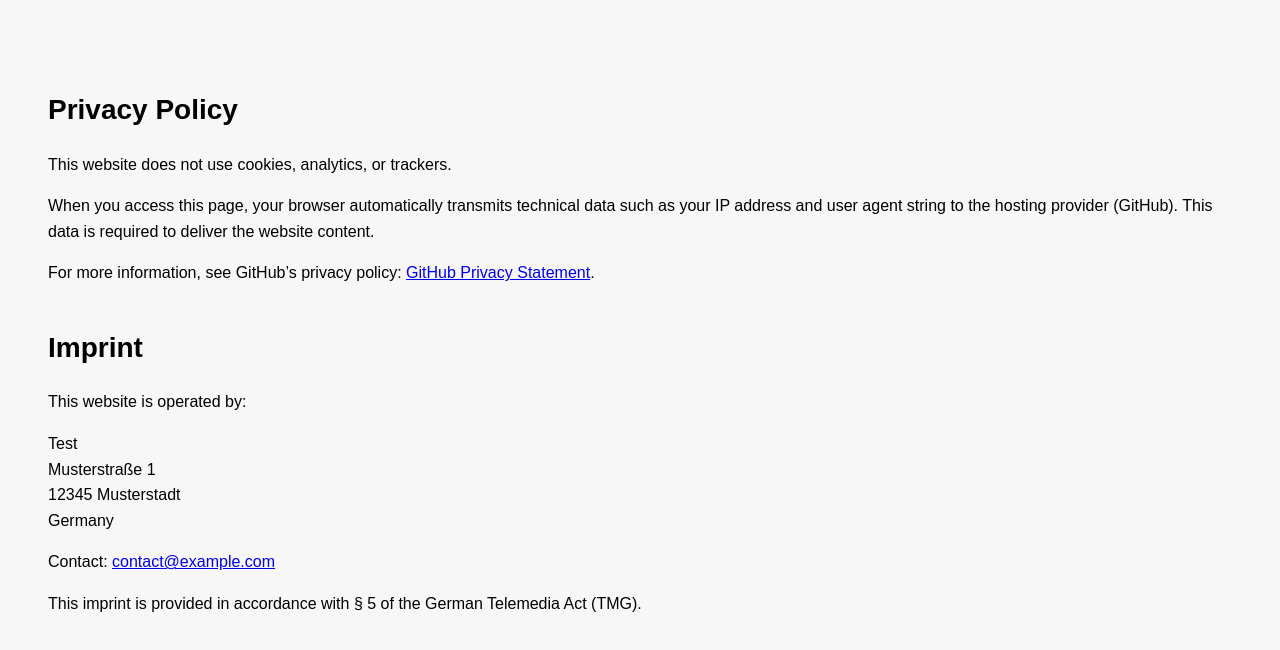
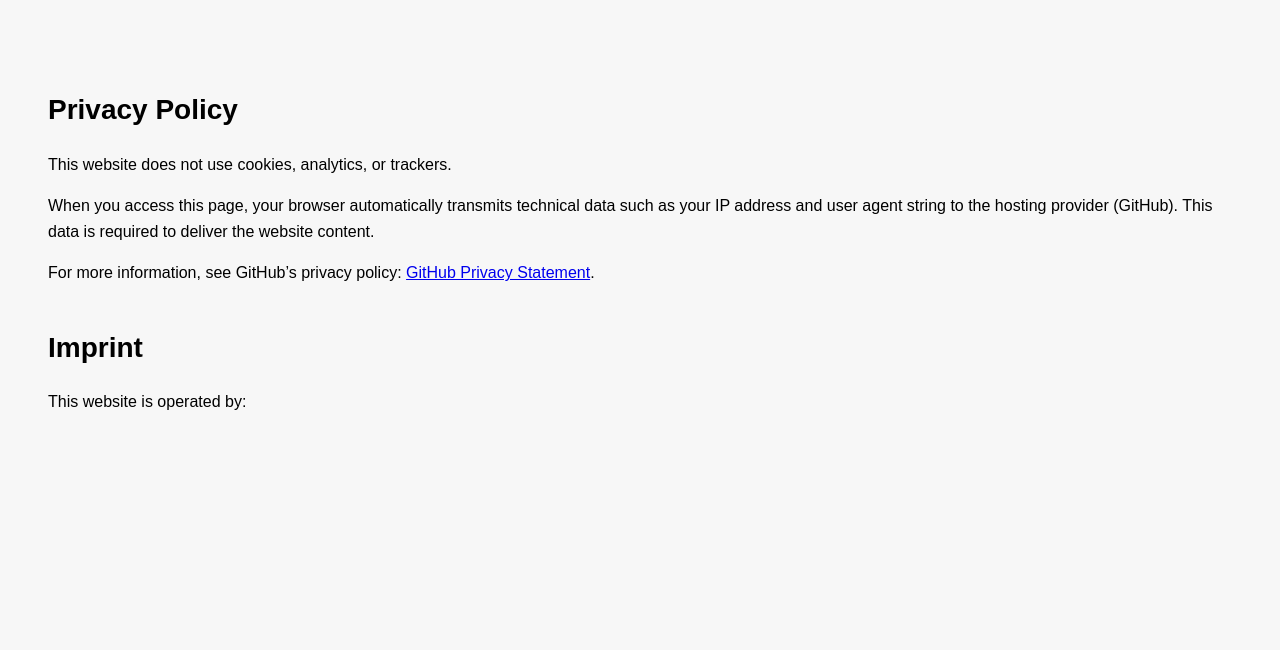
Before and after one commit to kmmgames/studio-page, a plain HTML site: page imprint.html in a window 1280 px wide. Drawn offline with Linux system fonts and the light colour scheme.

Commit message:
Update imprint.html

```diff
--- a/imprint.html
+++ b/imprint.html
@@ -26,13 +26,6 @@
     <h1>Imprint</h1>
     <p>This website is operated by:</p>
     <p>
-        Test<br>
-        Musterstraße 1<br>
-        12345 Musterstadt<br>
-        Germany
-    </p>
-    <p>Contact: <a href="mailto:contact@example.com">contact@example.com</a></p>
-    <p>This imprint is provided in accordance with § 5 of the German Telemedia Act (TMG).</p>
 
 </body>
 </html>
```
